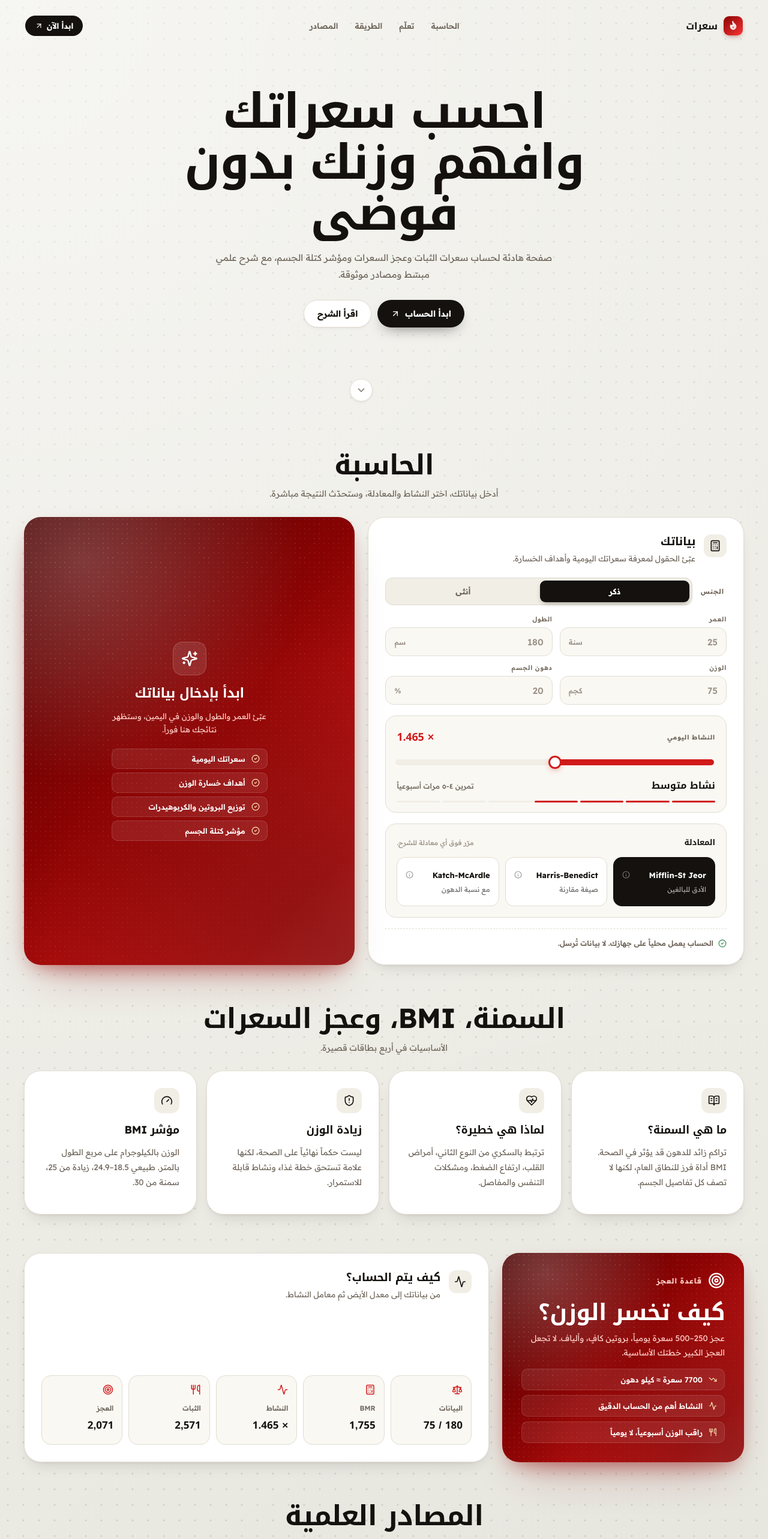
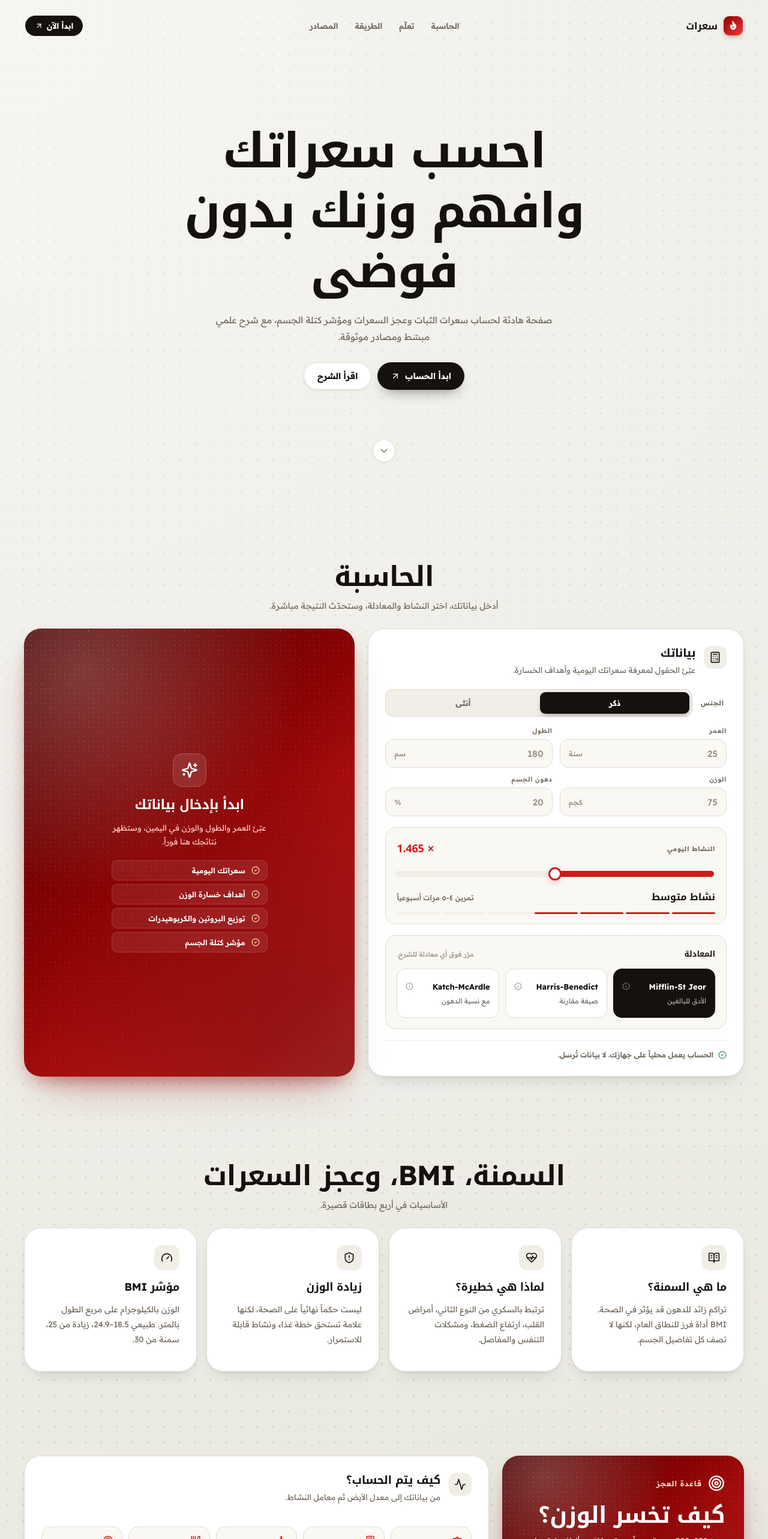
Before and after one commit to Astrobubu/calorie-calculator, a React (Vite) app: page / in a window 1280 px wide. Shown: the top 2566 px of the page at 60% size. Built offline with nearby package versions, Linux system fonts and the light colour scheme.

Commit message:
Hero h1 line-height 100px

```diff
--- a/src/styles.css
+++ b/src/styles.css
@@ -165,7 +165,12 @@ h1, h2, h3 {
 /* ---------- HERO ---------- */
 .hero-section {
   position: relative;
-  padding: 48px 0 140px;
+  min-height: calc(100vh - 100px);
+  display: flex;
+  flex-direction: column;
+  align-items: center;
+  justify-content: center;
+  padding: 60px 0 100px;
   text-align: center;
 }
 
@@ -174,7 +179,7 @@ h1, h2, h3 {
   max-width: 920px;
   font-size: clamp(40px, 6.4vw, 80px);
   font-weight: 800;
-  line-height: 1.06;
+  line-height: 100px;
   letter-spacing: -0.025em;
 }
 
@@ -271,8 +276,8 @@ h1, h2, h3 {
 
 .hero-scroll {
   position: absolute;
-  bottom: 20px;
-  inset-inline-start: 50%;
+  bottom: 30px;
+  left: 50%;
   transform: translateX(-50%);
   display: inline-flex;
   align-items: center;
@@ -332,7 +337,7 @@ h1, h2, h3 {
 .section-block,
 .method-section,
 .sources-section {
-  margin-top: 64px;
+  margin-top: 140px;
   animation: fadeUp 700ms var(--ease) both;
 }
 
@@ -1094,7 +1099,6 @@ h3 {
 .deficit-list svg { color: var(--on-red-3); }
 
 .flow-card {
-  min-height: 340px;
   display: flex;
   flex-direction: column;
 }
@@ -1103,7 +1107,7 @@ h3 {
   display: grid;
   grid-template-columns: repeat(5, minmax(0, 1fr));
   gap: 10px;
-  margin-top: auto;
+  margin-top: 16px;
 }
 
 .flow-step {
@@ -1585,8 +1589,8 @@ h3 {
 }
 
 @keyframes bobble {
-  0%, 100% { transform: translate(-50%, 0); }
-  50% { transform: translate(-50%, 6px); }
+  0%, 100% { transform: translateX(-50%) translateY(0); }
+  50% { transform: translateX(-50%) translateY(6px); }
 }
 
 .section-block { animation-delay: 60ms; }
```
